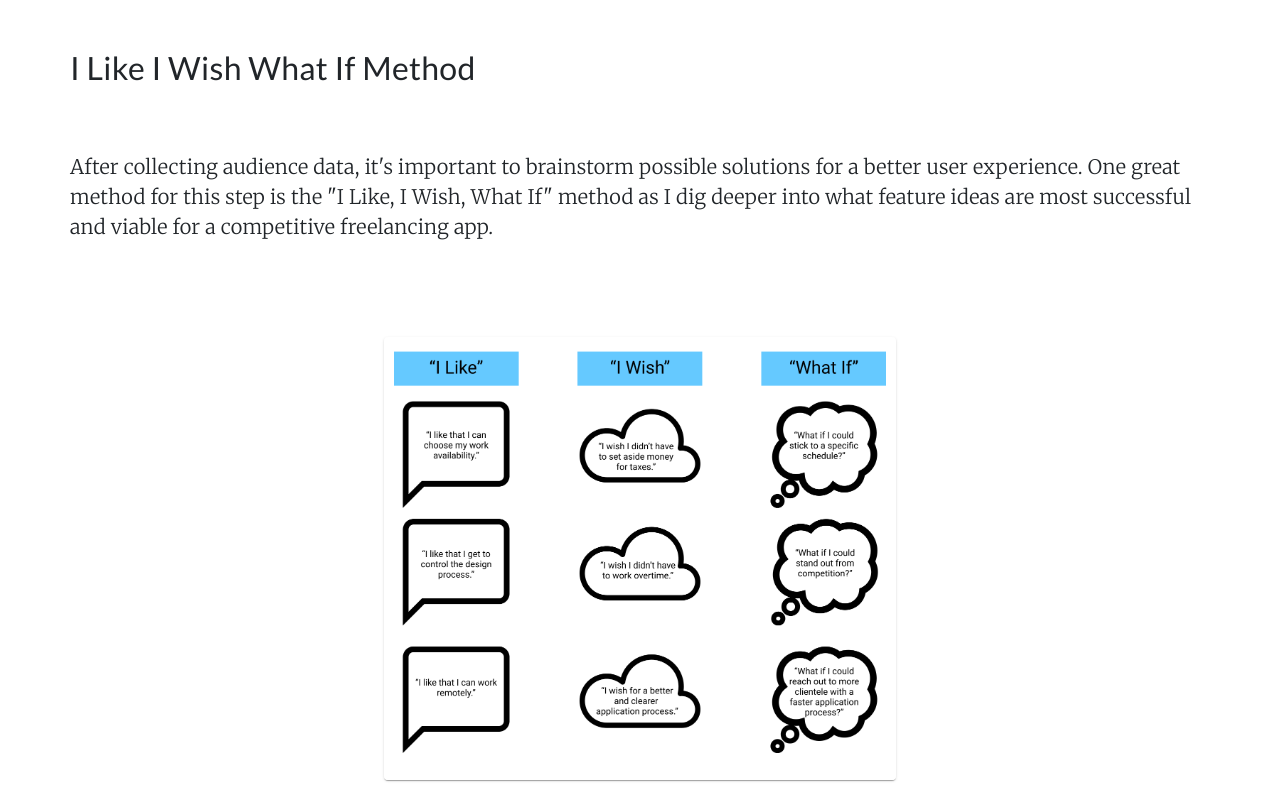
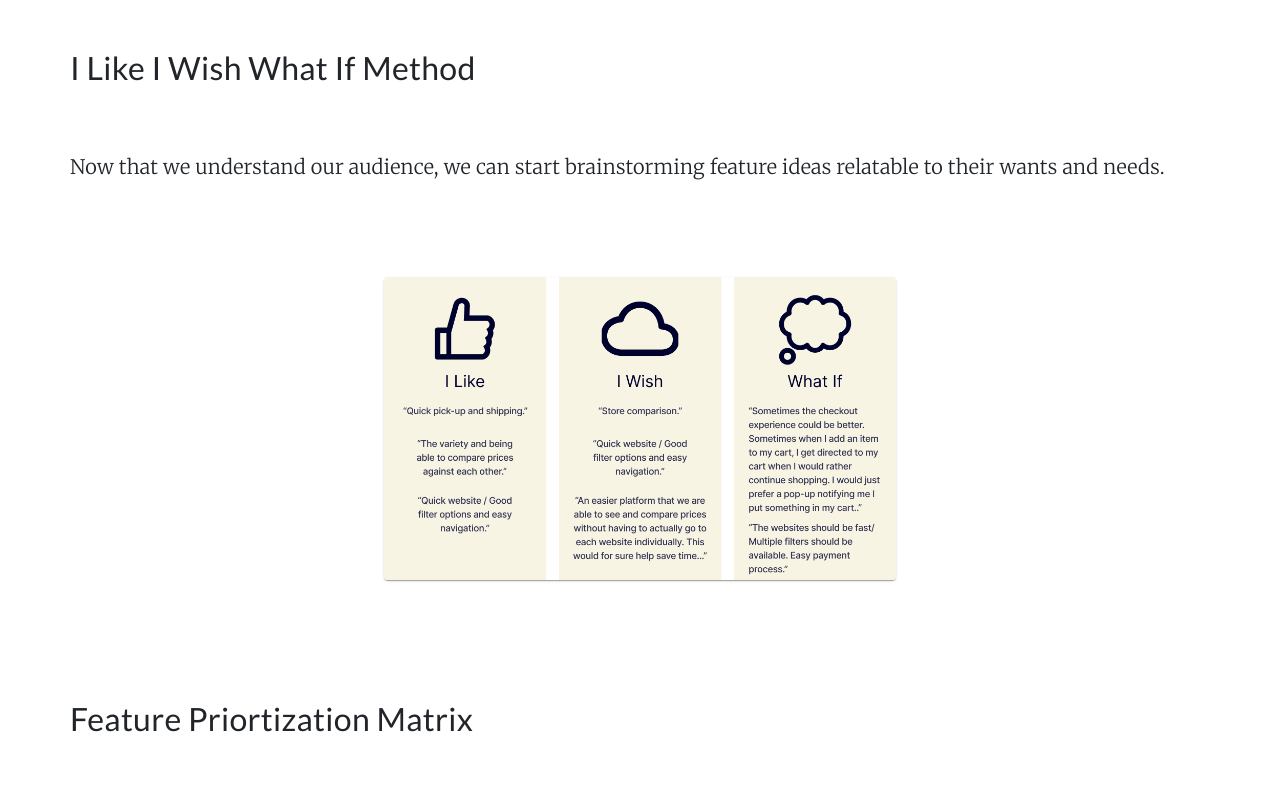
Before and after one commit to aubreyjonescreatives/ux-ui-portfolio, a React (Create React App) app: page /appareldesignscasestudy in a window 1280 px wide. Shown: the part 7220-8020 px from the top of the page. Built offline with nearby package versions, Linux system fonts and the light colour scheme.

Commit message:
added i like i wish what if method

```diff
--- a/src/Pages/ApparelDesigns.js
+++ b/src/Pages/ApparelDesigns.js
@@ -19,7 +19,7 @@ import FeaturePrioritization from '../Images/catwalkcompany/images/FeaturePriori
 import Sitemap from '../Images/catwalkcompany/images/catwalkcositemap.jpg';
 import ValuePropositionCanvas from '../Images/catwalkcompany/images/CatwalkCoValuePropositionCanvas.png'
 import EmpathyMap from '../Images/appareldesigns/research/empathymap.png';
-import ILikeIWishWhatIf from '../Images/catwalkcompany/images/ilikeiwishwhatif.png'
+import ILikeIWishWhatIf from '../Images/appareldesigns/ideation/ilikeiwishwhatif.png';
 import UserScenario from '../Images/catwalkcompany/images/userscenario.png';
 import UserFlow from '../Images/catwalkcompany/images/catwalkcouserflow.png';
 import SiteMap from '../Images/catwalkcompany/images/catwalkcositemap.png';
@@ -816,8 +816,8 @@ avoid multiple in-person shopping stops and get the sleep they need after a long
 
 
 
-<Typography sx={paragraphB}>After collecting audience data, it's important to brainstorm possible solutions for a better user experience. One great method for this
-step is the "I Like, I Wish, What If" method as I dig deeper into what feature ideas are most successful and viable for a competitive freelancing app.</Typography>
+<Typography sx={paragraphB}>Now that we understand our audience,
+we can start brainstorming feature ideas relatable to their wants and needs.</Typography>
 
 
 
```
Also changed, not shown: src/Images/appareldesigns/ideation/ilikeiwishwhatif.png (added).
